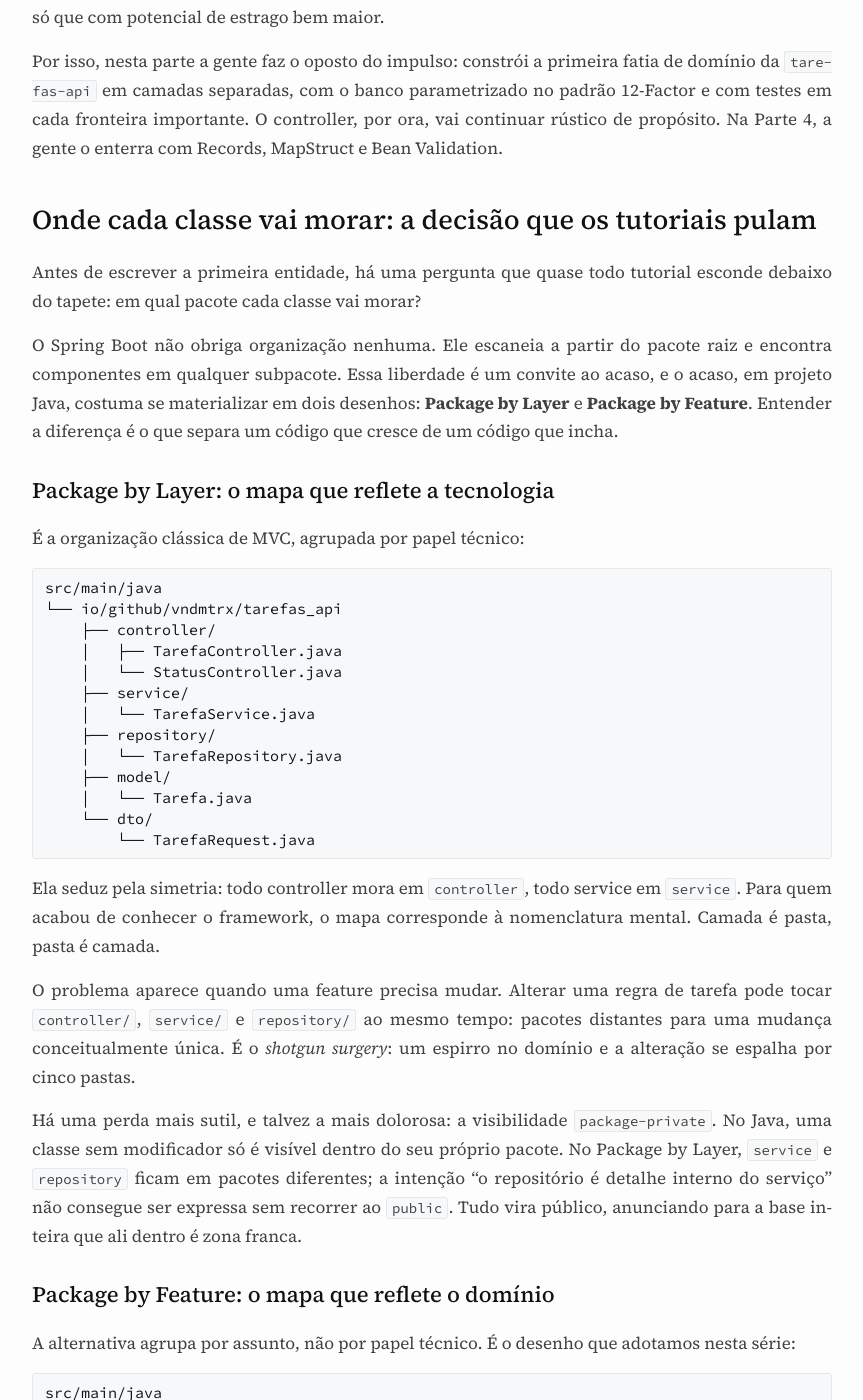
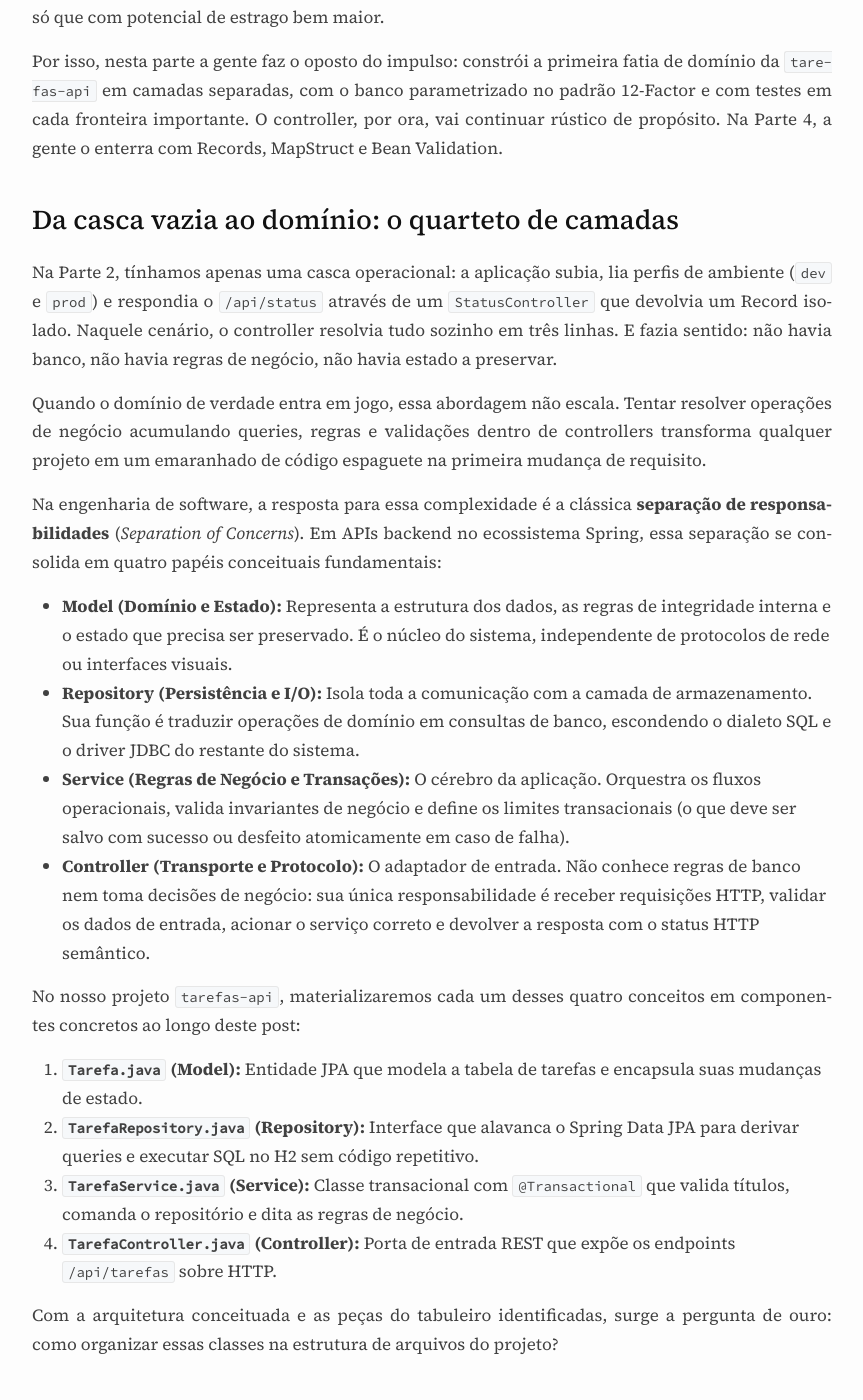
Before and after one commit to vndmtrx/vndmtrx.github.io, a Jekyll site: the page built from _posts/2026-08-26-springboot-tutorial-parte-3.md, in a window 1280 px wide and 1400 px high, scrolled down 898 px. Shown: the whole window, without its empty margins (208-1071 px from the left). Built offline with Jekyll 4.4.1, drawn with Linux system fonts in a browser that asks for light colours; nearby versions of some CDN libraries; some of the changed text lies outside the part shown.

Commit message:
Ajustes no post

```diff
--- a/_posts/2026-08-26-springboot-tutorial-parte-3.md
+++ b/_posts/2026-08-26-springboot-tutorial-parte-3.md
@@ -19,6 +19,28 @@ A tentação nesse ponto é honesta: abrir o controller, despejar ali toda a ló
 Quem vive de infraestrutura já viu esse filme repetidas vezes. Aplicação que funciona na máquina do dev e explode no deploy. Schema alterado na mão, sem histórico de migração. `ddl-auto=update` rodando em produção como se a JVM tivesse passe livre para reescrever o banco. O mesmo descuido que, na Parte 2, apontamos nas variáveis de configuração agora se manifesta na persistência, só que com potencial de estrago bem maior.
 
 Por isso, nesta parte a gente faz o oposto do impulso: constrói a primeira fatia de domínio da `tarefas-api` em camadas separadas, com o banco parametrizado no padrão 12-Factor e com testes em cada fronteira importante. O controller, por ora, vai continuar rústico de propósito. Na Parte 4, a gente o enterra com Records, MapStruct e Bean Validation.
+
+## Da casca vazia ao domínio: o quarteto de camadas
+
+Na Parte 2, tínhamos apenas uma casca operacional: a aplicação subia, lia perfis de ambiente (`dev` e `prod`) e respondia o `/api/status` através de um `StatusController` que devolvia um Record isolado. Naquele cenário, o controller resolvia tudo sozinho em três linhas. E fazia sentido: não havia banco, não havia regras de negócio, não havia estado a preservar.
+
+Quando o domínio de verdade entra em jogo, essa abordagem não escala. Tentar resolver operações de negócio acumulando queries, regras e validações dentro de controllers transforma qualquer projeto em um emaranhado de código espaguete na primeira mudança de requisito.
+
+Na engenharia de software, a resposta para essa complexidade é a clássica **separação de responsabilidades** (*Separation of Concerns*). Em APIs backend no ecossistema Spring, essa separação se consolida em quatro papéis conceituais fundamentais:
+
+* **Model (Domínio e Estado):** Representa a estrutura dos dados, as regras de integridade interna e o estado que precisa ser preservado. É o núcleo do sistema, independente de protocolos de rede ou interfaces visuais.
+* **Repository (Persistência e I/O):** Isola toda a comunicação com a camada de armazenamento. Sua função é traduzir operações de domínio em consultas de banco, escondendo o dialeto SQL e o driver JDBC do restante do sistema.
+* **Service (Regras de Negócio e Transações):** O cérebro da aplicação. Orquestra os fluxos operacionais, valida invariantes de negócio e define os limites transacionais (o que deve ser salvo com sucesso ou desfeito atomicamente em caso de falha).
+* **Controller (Transporte e Protocolo):** O adaptador de entrada. Não conhece regras de banco nem toma decisões de negócio: sua única responsabilidade é receber requisições HTTP, validar os dados de entrada, acionar o serviço correto e devolver a resposta com o status HTTP semântico.
+
+No nosso projeto `tarefas-api`, materializaremos cada um desses quatro conceitos em componentes concretos ao longo deste post:
+
+1. **`Tarefa.java` (Model):** Entidade JPA que modela a tabela de tarefas e encapsula suas mudanças de estado.
+2. **`TarefaRepository.java` (Repository):** Interface que alavanca o Spring Data JPA para derivar queries e executar SQL no H2 sem código repetitivo.
+3. **`TarefaService.java` (Service):** Classe transacional com `@Transactional` que valida títulos, comanda o repositório e dita as regras de negócio.
+4. **`TarefaController.java` (Controller):** Porta de entrada REST que expõe os endpoints `/api/tarefas` sobre HTTP.
+
+Com a arquitetura conceituada e as peças do tabuleiro identificadas, surge a pergunta de ouro: como organizar essas classes na estrutura de arquivos do projeto?
 
 ## Onde cada classe vai morar: a decisão que os tutoriais pulam
 
@@ -109,6 +131,7 @@ Para isso, adicionamos duas dependências no `pom.xml`: o starter de persistênc
     <groupId>org.springframework.boot</groupId>
     <artifactId>spring-boot-starter-data-jpa</artifactId>
 </dependency>
+
 <dependency>
     <groupId>com.h2database</groupId>
     <artifactId>h2</artifactId>
@@ -253,13 +276,13 @@ public interface TarefaRepository extends JpaRepository<Tarefa, Long> {
 
 Herda-se `save`, `findById`, `findAll`, `delete` e companhia. Mas a grande mágica inicial reside nas **consultas derivadas**: o Spring lê `findByConcluido`, separa o prefixo `findBy` da propriedade `concluido` e gera a query SQL correspondente. `findByTituloContainingIgnoreCase` vira um `LIKE` com caixa ignorada. `countByConcluido` vira um `COUNT`.
 
-Esse recurso é ágil, mas tem limites claros. Tentar expressar critérios compostos por derivação pode gerar monstros como `findByTituloContainingIgnoreCaseAndConcluidoFalseOrderByTituloAsc`. O método até compila, mas vira um trava-línguas ilegível e frágil.
+Esse recurso é ágil, mas tem limite. Tentar expressar regras compostas por derivação gera monstros como `findByTituloContainingIgnoreCaseAndConcluidoFalseOrderByTituloAsc`. Compila, mas vira um trava-línguas ilegível e frágil.
 
-É exatamente aqui que entram as **Custom Queries com `@Query`**. Com a anotação `@Query`, escrevemos a consulta diretamente em JPQL (*Java Persistence Query Language*), mantendo a consulta expressa sobre o modelo de objetos (`Tarefa t`) em vez de tabelas SQL cruas, e batizamos o método com um nome limpo e de intenção clara de negócio: `buscarPendentesPorTitulo(fragmento)`.
+É onde entram as **Custom Queries com `@Query`** [^6]. Em vez de poluir a interface, escrevemos a consulta diretamente em JPQL (*Java Persistence Query Language*) sobre a entidade `Tarefa`, batizando o método com um nome claro de negócio: `buscarPendentesPorTitulo(fragmento)`.
 
-Repare no uso do parâmetro nomeado `:fragmento` casado com `@Param("fragmento")`. Em vez de amarrar a query à ordem dos argumentos com parâmetros posicionais (`?1`), os parâmetros nomeados tornam a instrução autoexplicativa e imune a quebras quando a assinatura do método for refatorada. Além disso, resolver a concatenação dos curingas diretamente no JPQL com `CONCAT('%', :fragmento, '%')` isola a responsabilidade de busca dentro do repositório: quem consome o método passa apenas a palavra limpa (`"estudar"`), sem a obrigação de poluir o código Java externo colando `%` nas pontas. Por baixo dos panos, o Hibernate traduz isso para variáveis de ligação (*bind parameters*) em um *Prepared Statement* do JDBC, blindando a consulta contra injeção de SQL por definição.
+Repare no uso do parâmetro nomeado `:fragmento` com `@Param("fragmento")`. Fazer o *binding* por nome em vez de posição (`?1`) protege a query caso a ordem dos argumentos mude no futuro. E ao resolver os curingas diretamente no JPQL com `CONCAT('%', :fragmento, '%')`, quem consome o método passa apenas a palavra limpa (`"estudar"`), sem precisar colar `%` no código Java. O Hibernate se encarrega de gerar o *Prepared Statement* parametrizado no banco, seguro contra injeção de SQL por definição.
 
-Contudo, mesmo o `@Query` tem suas restrições: ele é estático. Se o usuário da nossa API quiser combinar múltiplos filtros opcionais dinamicamente em tempo de execução (por exemplo, filtrar por status, por título ou por intervalos de datas em qualquer combinação), criar dezenas de variações de `@Query` seria inviável. É para resolver essa dor de forma definitiva que, na **Parte 9**, introduziremos o `JpaSpecificationExecutor` combinado ao vanguardista verbo **HTTP QUERY (RFC 9734)**.
+Ainda assim, o `@Query` é estático. Para buscas avançadas onde o cliente combina múltiplos filtros opcionais em tempo de execução, a Parte 9 trará o `JpaSpecificationExecutor` casado com o verbo **HTTP QUERY (RFC 9734)**.
 
 > 💡 *Dica*: O nome do método derivado é o contrato. Renomeou a propriedade `titulo`? O método derivado quebra em tempo de compilação. Por isso, os testes de repositório no final desta parte não são penduricalhos: eles confirmam o comportamento que cada consulta promete.
 
@@ -777,3 +800,5 @@ Até lá, a base está firme: banco parametrizado no padrão 12-Factor, persist
 [^4]: **Testing with @DataJpaTest** {*Spring Boot Reference Documentation*} ([Link](https://docs.spring.io/spring-boot/reference/testing/spring-boot-applications.html#testing.spring-boot-applications.autoconfigured-spring-data-jpa))
 
 [^5]: **Hibernate ORM User Guide: Schema Generation (hbm2ddl.auto)** {*Hibernate ORM*} ([Link](https://docs.hibernate.org/orm/current/userguide/html_single/#schema-generation))
+
+[^6]: **Spring Data JPA: Query Methods and Named Parameters** {*Spring / Broadcom*} ([Link](https://docs.spring.io/spring-data/jpa/reference/jpa/query-methods.html#jpa.named-parameters))
```
Also changed, not shown: other parts of _posts/2026-08-26-springboot-tutorial-parte-3.md (+1 -1 lines).
